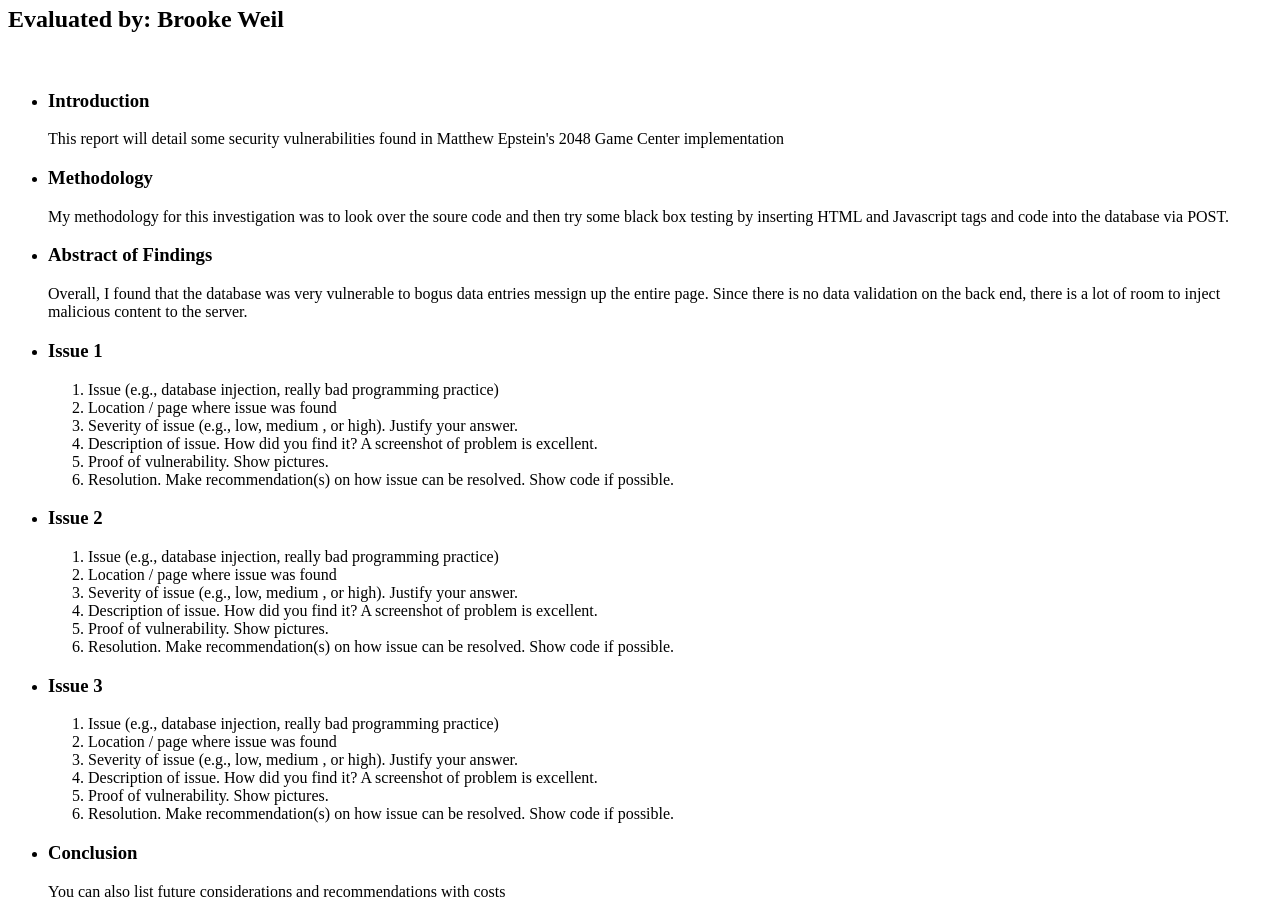
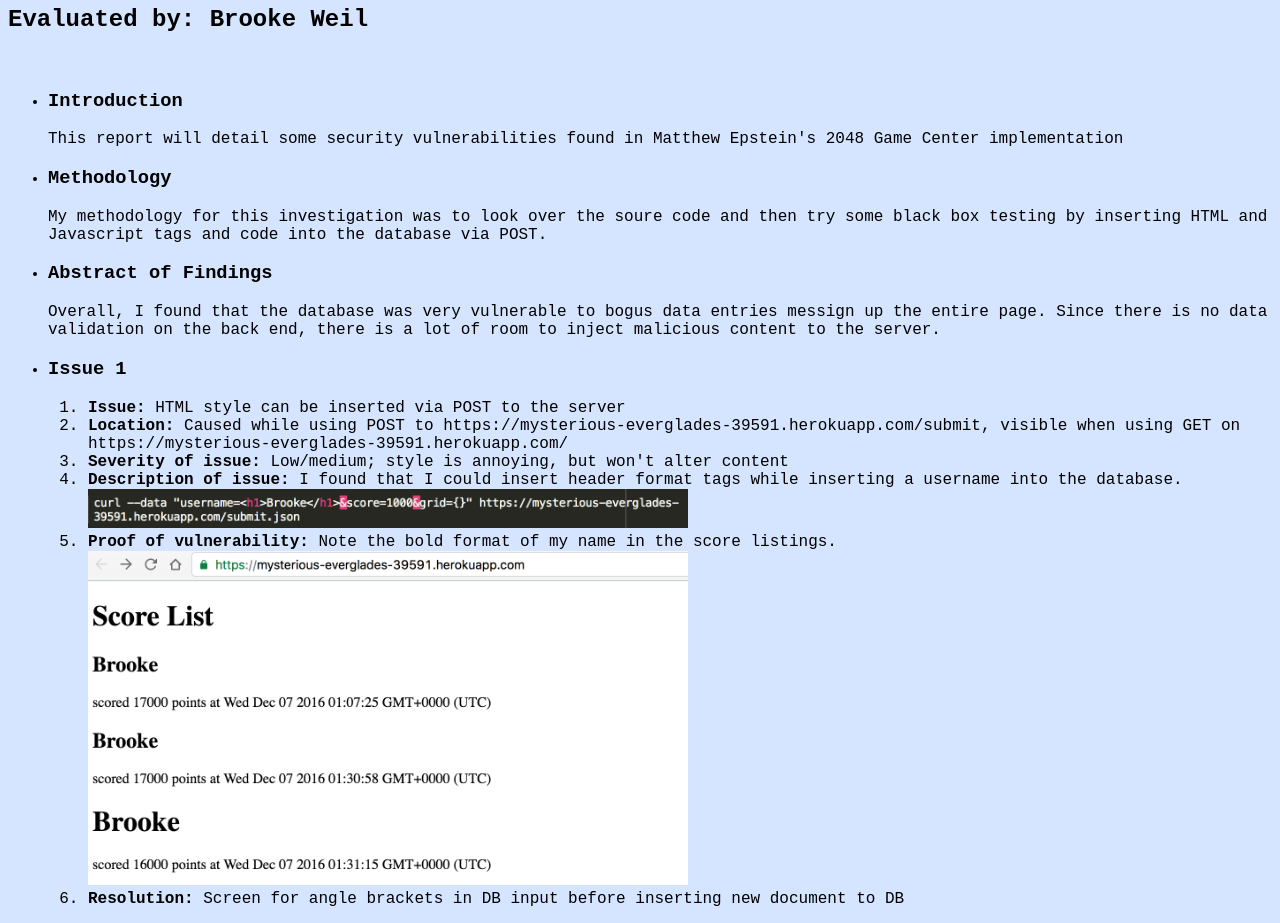
Before and after one commit to brookeweil/comp20-bweil, a plain HTML site: page security/index.html in a window 1280 px wide. Shown: the part 74-997 px from the top of the page. Drawn offline with Linux system fonts and the light colour scheme.

Commit message:
Added some content and stylesheet

```diff
--- a/security/index.html
+++ b/security/index.html
@@ -3,7 +3,7 @@
   <head>
     <title>Security Breach Results</title>
     <meta charset="utf-8" />
-    <!-- <link href="style.css" rel="stylesheet" /> -->
+    <link href="style.css" rel="stylesheet" />
   </head>
 
   <body>
@@ -29,32 +29,38 @@
 
       <li> <h3> Issue 1 </h3>
         <ol>
-          <li> Issue (e.g., database injection, really bad programming practice) </li>
-          <li> Location / page where issue was found </li>
-          <li> Severity of issue (e.g., low, medium , or high). Justify your answer. </li>
-          <li> Description of issue. How did you find it? A screenshot of problem is excellent. </li>
-          <li> Proof of vulnerability. Show pictures. </li>
-          <li> Resolution. Make recommendation(s) on how issue can be resolved. Show code if possible. </li>
+          <li> <b>Issue:</b> HTML style can be inserted via POST to the server</li>
+          <li> <b>Location:</b>
+            Caused while using POST to https://mysterious-everglades-39591.herokuapp.com/submit, visible
+            when using GET on https://mysterious-everglades-39591.herokuapp.com/</li>
+          <li> <b>Severity of issue:</b> Low/medium; style is annoying, but won't alter content </li>
+          <li> <b>Description of issue:</b> I found that I could insert header format tags while
+            inserting a username into the database. </li>
+            <img src="issue1_code.png" style="width:600px" alt="code1">
+          <li> <b>Proof of vulnerability:</b> Note the bold format of my name in the score listings.</li>
+            <img src="issue1_pic.png" style="width:600px" alt="code1">
+          <li> <b>Resolution:</b> Screen for angle brackets in DB input before inserting new
+            document to DB </li>
         </ol></li>
 
       <li> <h3> Issue 2 </h3>
         <ol>
-          <li> Issue (e.g., database injection, really bad programming practice) </li>
-          <li> Location / page where issue was found </li>
-          <li> Severity of issue (e.g., low, medium , or high). Justify your answer. </li>
-          <li> Description of issue. How did you find it? A screenshot of problem is excellent. </li>
-          <li> Proof of vulnerability. Show pictures. </li>
-          <li> Resolution. Make recommendation(s) on how issue can be resolved. Show code if possible. </li>
+          <li> <b>Issue:</b> (e.g., database injection, really bad programming practice) </li>
+          <li> <b>Location:</b> / page where issue was found </li>
+          <li> <b>Severity of issue:</b> (e.g., low, medium , or high). Justify your answer. </li>
+          <li> <b>Description of issue:</b> How did you find it? A screenshot of problem is excellent. </li>
+          <li> <b>Proof of vulnerability:</b> Show pictures. </li>
+          <li> <b>Resolution:</b> Make recommendation(s) on how issue can be resolved. Show code if possible. </li>
         </ol></li>
 
       <li> <h3> Issue 3 </h3>
         <ol>
-          <li> Issue (e.g., database injection, really bad programming practice) </li>
-          <li> Location / page where issue was found </li>
-          <li> Severity of issue (e.g., low, medium , or high). Justify your answer. </li>
-          <li> Description of issue. How did you find it? A screenshot of problem is excellent. </li>
-          <li> Proof of vulnerability. Show pictures. </li>
-          <li> Resolution. Make recommendation(s) on how issue can be resolved. Show code if possible. </li>
+          <li> <b>Issue:</b> (e.g., database injection, really bad programming practice) </li>
+          <li> <b>Location:</b> / page where issue was found </li>
+          <li> <b>Severity of issue:</b> (e.g., low, medium , or high). Justify your answer. </li>
+          <li> <b>Description of issue:</b> How did you find it? A screenshot of problem is excellent. </li>
+          <li> <b>Proof of vulnerability:</b> Show pictures. </li>
+          <li> <b>Resolution:</b> Make recommendation(s) on how issue can be resolved. Show code if possible. </li>
         </ol></li>
 
 
--- /dev/null
+++ b/security/style.css
@@ -0,0 +1,8 @@
+html{
+    background-color: #d6e5ff;
+    font-family: "Courier New", Courier, monospace;
+}
+
+h1 {
+    color: #002c75;
+}
```
